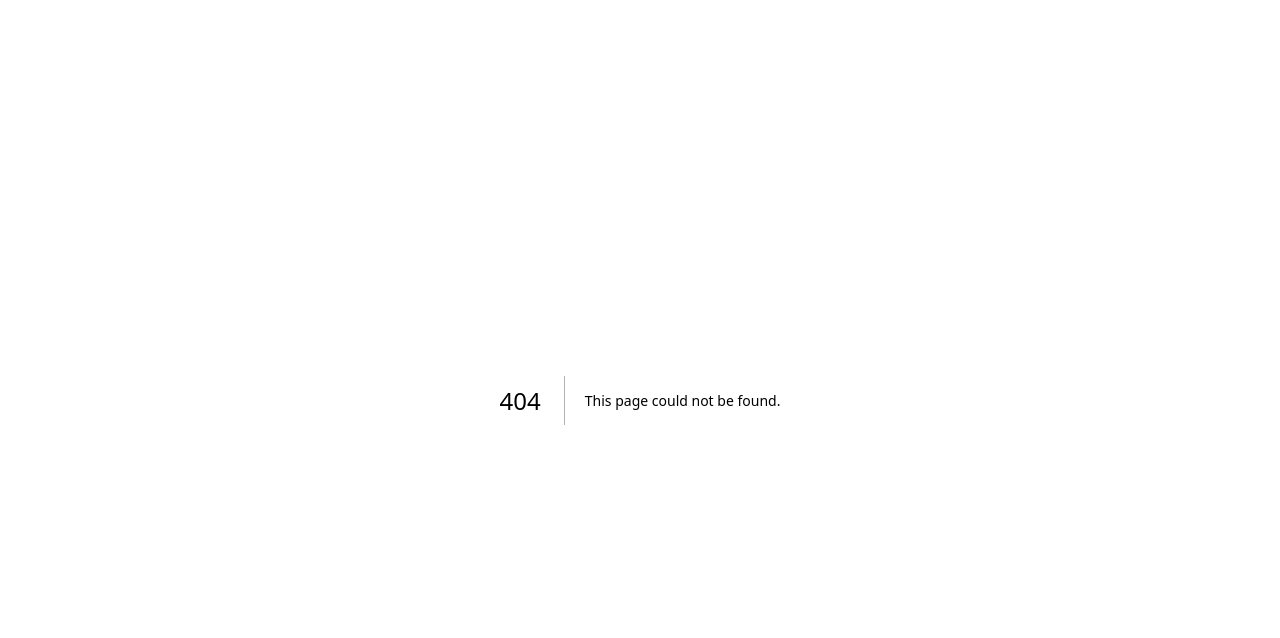
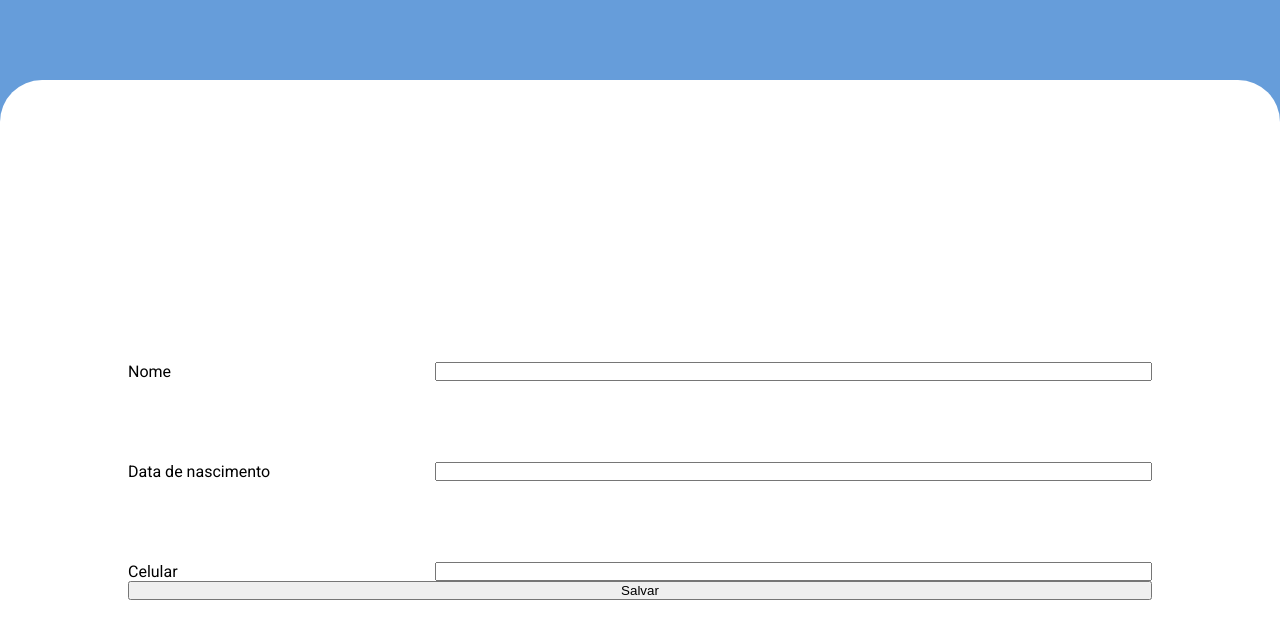
Before and after one commit to wesleysantossts/projeto-integrador, a Next.js app in the folder app/: page /perfil in a window 1280 px wide. Before the commit this address had no page. Shown: the top 638 px of the page. Built offline with nearby package versions, Linux system fonts and the light colour scheme.

Commit message:
feat: atualização da página de perfil

```diff
--- a/app/src/components/footer/index.tsx
+++ b/app/src/components/footer/index.tsx
@@ -4,9 +4,9 @@ import { FaHome, FaUser, FaPlusCircle } from 'react-icons/fa';
 
 export default function Footer() {
   const routes = [
-    { id: 1, path: '', icon: <FaHome /> },
-    { id: 2, path: '', icon: <FaPlusCircle /> },
-    { id: 3, path: '', icon: <FaUser /> },
+    { id: 1, path: '/', icon: <FaHome /> },
+    { id: 2, path: '/adicionar', icon: <FaPlusCircle /> },
+    { id: 3, path: '/perfil', icon: <FaUser /> },
   ]
 
   return (
--- a/app/src/components/footer/styles.ts
+++ b/app/src/components/footer/styles.ts
@@ -1,6 +1,6 @@
 import styled from 'styled-components';
 
-export const Container = styled.header`
+export const Container = styled.footer`
   height: 60px;
   width: 100%;
   background-color: white;
--- a/app/src/pages/index.tsx
+++ b/app/src/pages/index.tsx
@@ -20,7 +20,7 @@ export default function Home() {
         <Content>
           <Title><h1>Essa semana</h1></Title>
           {agendamento.map(item => {
-            return <Consulta key={item.id} consulta={item} />
+            return <Consulta key={item.id} consulta={item} link={'/editar'} />
           })}
         </Content>
       </Container>
--- /dev/null
+++ b/app/src/pages/perfil/index.tsx
@@ -0,0 +1,33 @@
+import React from 'react';
+import {
+  Container,
+  Nav,
+  Content,
+  Form,
+  Input
+} from './styles';
+
+export default function Perfil (){
+  return (
+    <Container>
+      <Nav></Nav>
+      <Content>
+        <Form method='post' onSubmit={() => {}}>
+          <Input>
+            <label htmlFor='nome'>Nome</label>
+            <input id='nome' type="text" />
+          </Input>
+          <Input>
+            <label htmlFor='nome'>Data de nascimento</label>
+            <input type="text" />
+          </Input>
+          <Input>
+            <label htmlFor='nome'>Celular</label>
+            <input type="text" />
+          </Input>
+          <button type='submit'>Salvar</button>
+        </Form>
+      </Content>
+    </Container>
+  )
+};
--- /dev/null
+++ b/app/src/pages/perfil/styles.ts
@@ -0,0 +1,51 @@
+import styled from 'styled-components';
+
+export const Container = styled.div`
+  background-color: #669DDA;
+  display: flex;
+  flex-direction: column;
+  width: 100%;
+  height: 100vh;
+`
+
+export const Nav = styled.div`
+  height: 10%;
+`
+
+export const Content = styled.div`
+  display: flex;
+  justify-content: center;
+  align-items: center;
+  height: 90%;
+  width: 100%;
+  background-color: white;
+  border-radius: 42px 42px 0 0;
+`
+
+export const Form = styled.form`
+  display: flex;
+  flex-direction: column;
+  width: 80%;
+
+  button {
+
+  }
+`
+
+export const Input = styled.div`
+  display: flex;
+  flex-direction: row;
+  justify-content: space-between;
+  align-items: flex-end;
+  height: 100px;
+  width: 100%;
+
+  label {
+    text-align: left;
+    width: 30%;
+  }
+
+  input {
+    width: 70%;
+  }
+`
```
Also changed, not shown: app/src/components/consulta/index.tsx (+6 -3 lines), app/src/pages/adicionar/index.tsx (added, +7 -0 lines), app/src/pages/adicionar/styles.ts (added).
